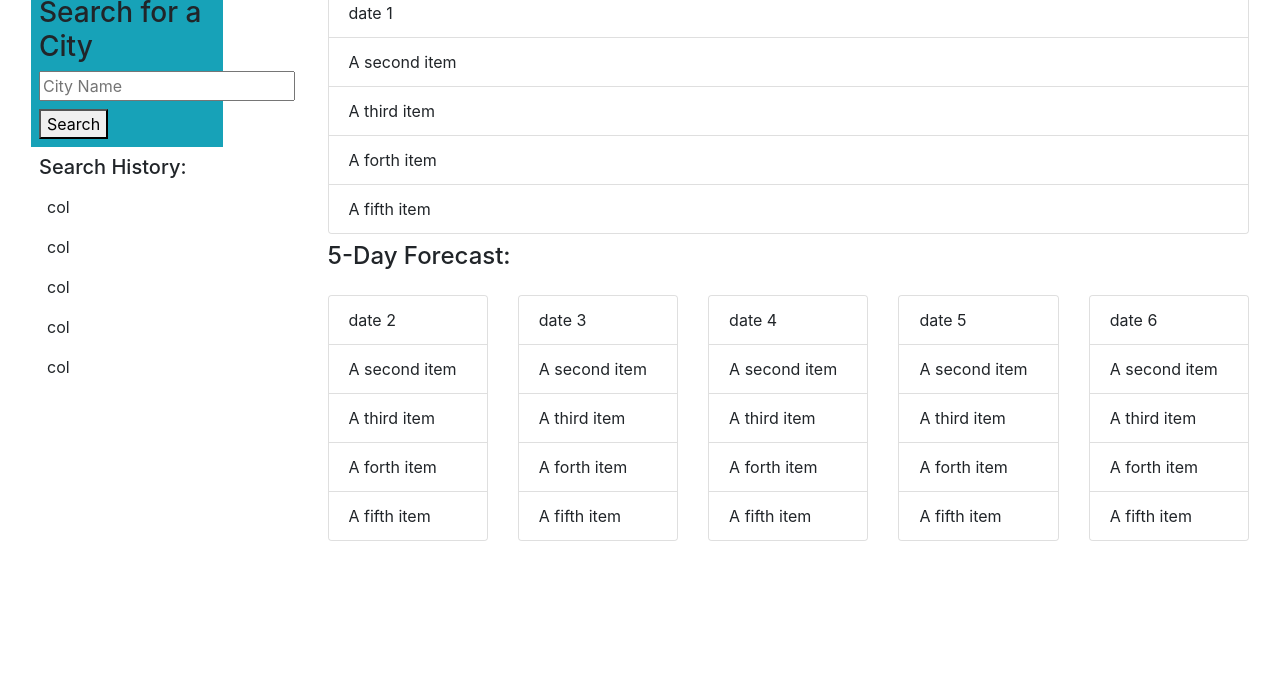
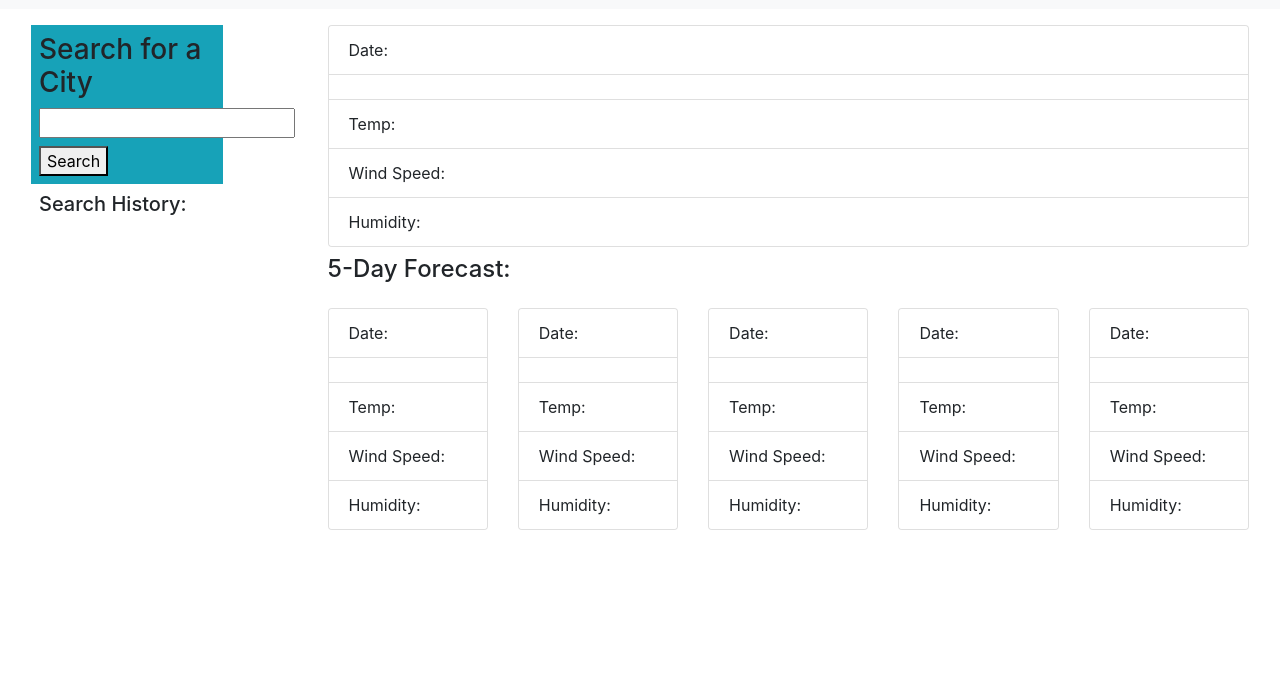
Before and after one commit to David8127/WeatherApp, a plain HTML site: page index.html in a window 1280 px wide. Shown: the part 116-800 px from the top of the page. Drawn offline with nearby package versions, Linux system fonts and the light colour scheme.

Commit message:
edited JS and some of the HTML

```diff
--- a/assets/index.js
+++ b/assets/index.js
@@ -0,0 +1,75 @@
+var inputEl = $("#cityInput");
+var searchBtn = $("#searchBtn");
+var dateDisplay = $(".weatherDate");
+var currentDay = moment().format("dddd, MMM Do, YYYY");
+var weatherForcast;
+var apikey;
+var cityName;
+
+function getApiKey() {
+    var keyHash = "cysFzulTAZ_IHud4mXm6S";
+    fetch(
+        `https://ljgvrb40q2.execute-api.us-west-2.amazonaws.com/dev/keyprr/${keyHash}`
+    )
+        .then((res) => res.json())
+        .then(({ data }) => (apikey = data));
+}
+
+getApiKey();
+
+function searchCity(city, limit = 5) {
+    var requestURL = `http://api.openweathermap.org/geo/1.0/direct?q=${city}&appid=${apikey}`
+    fetch(requestURL)
+        .then(function (res) {
+            return res.json();
+        })
+        .then(function (data) {
+            console.log(data);
+            cityName = data[0].local_names.en
+            var lon = data[0].lon;
+            var lat = data[0].lat;
+            searchWeatherByLatLon(lat, lon);
+        });
+
+}
+
+function searchWeatherByLatLon(lat, lon) {
+    var requestURL = `https://api.openweathermap.org/data/3.0/onecall?lat=${lat}&lon=${lon}&exclude=hourly,minutely&appid=${apikey}&units=imperial`;
+    fetch(requestURL)
+        .then(function (res) {
+            return res.json();
+        })
+        .then(function (data) {
+            console.log(data)
+            weatherForcast = data.current;
+            console.log(weatherForcast)
+        });
+    //   displayWeatherData(data)
+}
+
+
+// dayForcast();
+
+// function displayForcast() {
+//     console.log("You searched for the forcast of", cityName);
+//     dateDisplay.textContent = weatherForcast.
+
+
+
+
+// }
+
+// displayForcast();
+
+searchBtn.on("click", function () {
+    var inputVal = inputEl.val();
+    searchCity(inputVal);
+
+    //Populating the dates:
+    document.getElementById("weatherDate1").textContent = moment().format("ddd, MMM Do");
+    document.getElementById("weatherDate2").textContent = moment().add(1, 'd').format("ddd, MMM Do");
+    document.getElementById("weatherDate3").textContent = moment().add(2, 'd').format("ddd, MMM Do");
+    document.getElementById("weatherDate4").textContent = moment().add(3, 'd').format("ddd, MMM Do");
+    document.getElementById("weatherDate5").textContent = moment().add(4, 'd').format("ddd, MMM Do");
+    document.getElementById("weatherDate6").textContent = moment().add(5, 'd').format("ddd, MMM Do");
+})
--- a/index.html
+++ b/index.html
@@ -1,41 +1,40 @@
 <!DOCTYPE html>
 <html lang="en">
+
 <head>
-    <meta charset="UTF-8">
-    <meta http-equiv="X-UA-Compatible" content="IE=edge">
-    <meta name="viewport" content="width=device-width, initial-scale=1.0">
-    <link rel="stylesheet" href="https://cdn.jsdelivr.net/npm/bootstrap@4.3.1/dist/css/bootstrap.min.css"/>
-    <link rel="stylesheet" href="./assets/style.css"/>
-    <title>Weather Application</title>
+  <meta charset="UTF-8">
+  <meta http-equiv="X-UA-Compatible" content="IE=edge">
+  <meta name="viewport" content="width=device-width, initial-scale=1.0">
+  <link rel="stylesheet" href="https://cdn.jsdelivr.net/npm/bootstrap@4.3.1/dist/css/bootstrap.min.css" />
+  <link rel="stylesheet" href="./assets/style.css" />
+  <title>Weather Application</title>
 </head>
+
 <body>
   <header class="text-center bg-light p-3">
     <h1> <span>🌎</span> Weather Dashboard <span>⛅</span></h1>
+    <h4>Today is <span id="today"></span></h4>
   </header>
   <!-- not sure if this first container is active -->
   <div class="container-fluid">
     <div class="col float-left m-2 p-2 col-2">
       <div class="container-fluid bg-info p-2">
         <h3>Search for a City</h3>
-        <input
-        type="text"
-        placeholder = "City Name"
-        id="cityInput"
-        />
+        <input id="cityInput" type="text" />
         <button class="mt-2" id="searchBtn">Search</button>
       </div>
-      <div class="container p-2" id="searchHistory">
+      <div class="container p-2" id="history">
         <h5>Search History:</h5>
-        <div class="row">
-          <div class="col m-2">col</div>
+        <div id=cities class="row">
+          <div class="col m-2"></div>
           <div class="w-100"></div>
-          <div class="col m-2">col</div>
+          <div class="col m-2"></div>
           <div class="w-100"></div>
-          <div class="col m-2">col</div>
+          <div class="col m-2"></div>
           <div class="w-100"></div>
-          <div class="col m-2">col</div>
+          <div class="col m-2"></div>
           <div class="w-100"></div>
-          <div class="col m-2">col</div>
+          <div class="col m-2"></div>
           <div class="w-100"></div>
         </div>
       </div>
@@ -45,11 +44,11 @@
         <div class="col" id="day1">
           <div class="card">
             <ul class="list-group list-group-flush">
-              <li class="list-group-item weatherDate">date 1</li>
-              <li class="list-group-item weatherIcon">A second item</li>
-              <li class="list-group-item weatherTemp">A third item</li>
-              <li class="list-group-item weatherWind">A forth item</li>
-              <li class="list-group-item weatherHumidity">A fifth item</li>
+              <li class="list-group-item" id="weatherDate1">Date: </li>
+              <li class="list-group-item weatherIcon1"></li>
+              <li class="list-group-item weatherTemp1">Temp: </li>
+              <li class="list-group-item weatherWind1">Wind Speed: </li>
+              <li class="list-group-item weatherHumidity1">Humidity: </li>
             </ul>
           </div>
         </div>
@@ -63,55 +62,55 @@
         <div class="col" id="day2">
           <div class="card">
             <ul class="list-group list-group-flush">
-              <li class="list-group-item weatherDate">date 2</li>
-              <li class="list-group-item weatherIcon">A second item</li>
-              <li class="list-group-item weatherTemp">A third item</li>
-              <li class="list-group-item weatherWind">A forth item</li>
-              <li class="list-group-item weatherHumidity">A fifth item</li>
+              <li class="list-group-item" id="weatherDate2">Date: </li>
+              <li class="list-group-item weatherIcon2"></li>
+              <li class="list-group-item weatherTemp2">Temp: </li>
+              <li class="list-group-item weatherWind2">Wind Speed: </li>
+              <li class="list-group-item weatherHumidity2">Humidity: </li>
             </ul>
           </div>
         </div>
         <div class="col" id="day3">
           <div class="card">
             <ul class="list-group list-group-flush">
-              <li class="list-group-item weatherDate">date 3</li>
-              <li class="list-group-item weatherIcon">A second item</li>
-              <li class="list-group-item weatherTemp">A third item</li>
-              <li class="list-group-item weatherWind">A forth item</li>
-              <li class="list-group-item weatherHumidity">A fifth item</li>
+              <li class="list-group-item" id="weatherDate3">Date: </li>
+              <li class="list-group-item weatherIcon3"></li>
+              <li class="list-group-item weatherTemp3">Temp: </li>
+              <li class="list-group-item weatherWind3">Wind Speed: </li>
+              <li class="list-group-item weatherHumidity3">Humidity: </li>
             </ul>
           </div>
         </div>
         <div class="col" id="day4">
           <div class="card">
             <ul class="list-group list-group-flush">
-              <li class="list-group-item weatherDate">date 4</li>
-              <li class="list-group-item weatherIcon">A second item</li>
-              <li class="list-group-item weatherTemp">A third item</li>
-              <li class="list-group-item weatherWind">A forth item</li>
-              <li class="list-group-item weatherHumidity">A fifth item</li>
+              <li class="list-group-item" id="weatherDate4">Date: </li>
+              <li class="list-group-item weatherIcon4"></li>
+              <li class="list-group-item weatherTemp4">Temp: </li>
+              <li class="list-group-item weatherWind4">Wind Speed: </li>
+              <li class="list-group-item weatherHumidity4">Humidity: </li>
             </ul>
           </div>
         </div>
         <div class="col" id="day5">
           <div class="card">
             <ul class="list-group list-group-flush">
-              <li class="list-group-item weatherDate">date 5</li>
-              <li class="list-group-item weatherIcon">A second item</li>
-              <li class="list-group-item weatherTemp">A third item</li>
-              <li class="list-group-item weatherWind">A forth item</li>
-              <li class="list-group-item weatherHumidity">A fifth item</li>
+              <li class="list-group-item" id="weatherDate5">Date: </li>
+              <li class="list-group-item weatherIcon5"></li>
+              <li class="list-group-item weatherTemp5">Temp: </li>
+              <li class="list-group-item weatherWind5">Wind Speed: </li>
+              <li class="list-group-item weatherHumidity5">Humidity: </li>
             </ul>
           </div>
         </div>
         <div class="col" id="day6">
           <div class="card">
             <ul class="list-group list-group-flush">
-              <li class="list-group-item weatherDate">date 6</li>
-              <li class="list-group-item weatherIcon">A second item</li>
-              <li class="list-group-item weatherTemp">A third item</li>
-              <li class="list-group-item weatherWind">A forth item</li>
-              <li class="list-group-item weatherHumidity">A fifth item</li>
+              <li class="list-group-item" id="weatherDate6">Date: </li>
+              <li class="list-group-item weatherIcon6"></li>
+              <li class="list-group-item weatherTemp6">Temp: </li>
+              <li class="list-group-item weatherWind6">Wind Speed: </li>
+              <li class="list-group-item weatherHumidity6">Humidity: </li>
             </ul>
           </div>
         </div>
@@ -121,6 +120,8 @@
   <script src="https://cdnjs.cloudflare.com/ajax/libs/jquery/3.5.1/jquery.slim.min.js"></script>
   <script src="https://cdnjs.cloudflare.com/ajax/libs/popper.js/1.16.1/umd/popper.min.js"></script>
   <script src="https://cdnjs.cloudflare.com/ajax/libs/twitter-bootstrap/4.5.0/js/bootstrap.min.js"></script>
-  <script src="./assets/index.js"></script>
+  <script type = "text/JavaScript" src = "https://momentjs.com/downloads/moment.min.js"></script>
+  <script src="./assets/new.js"></script>
 </body>
+
 </html>
```
